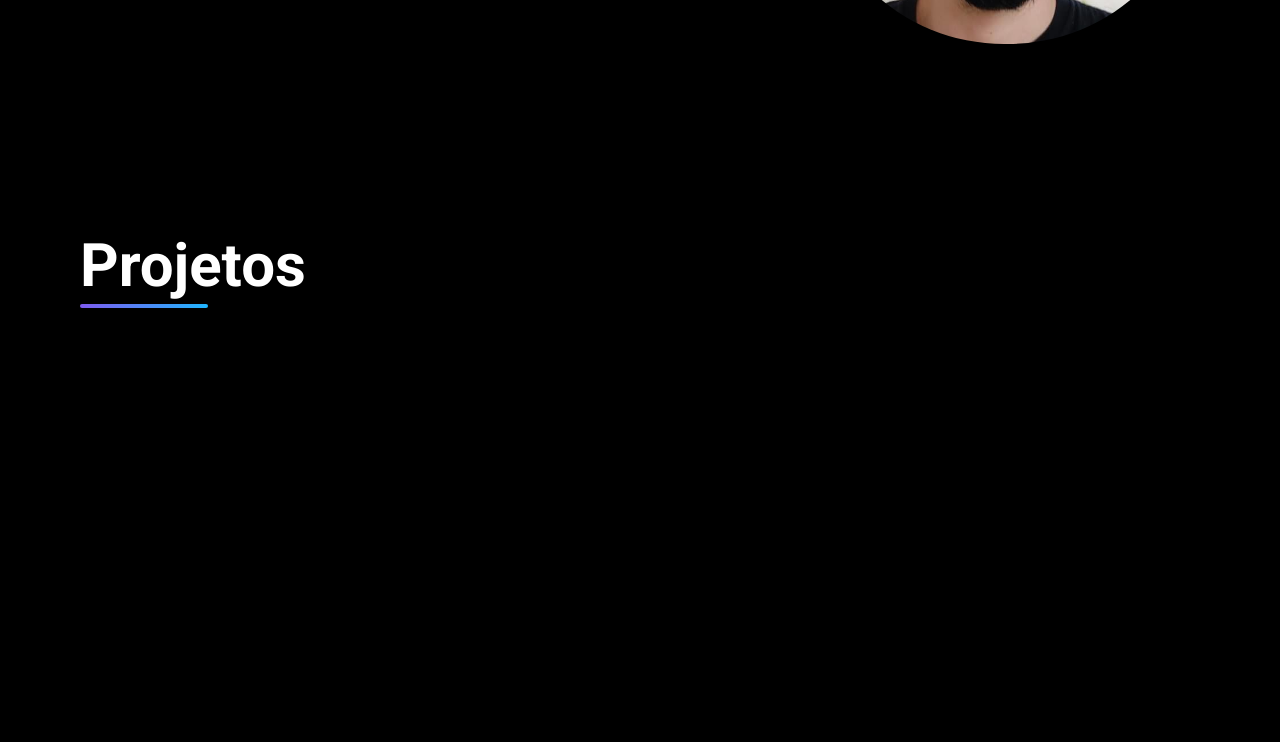
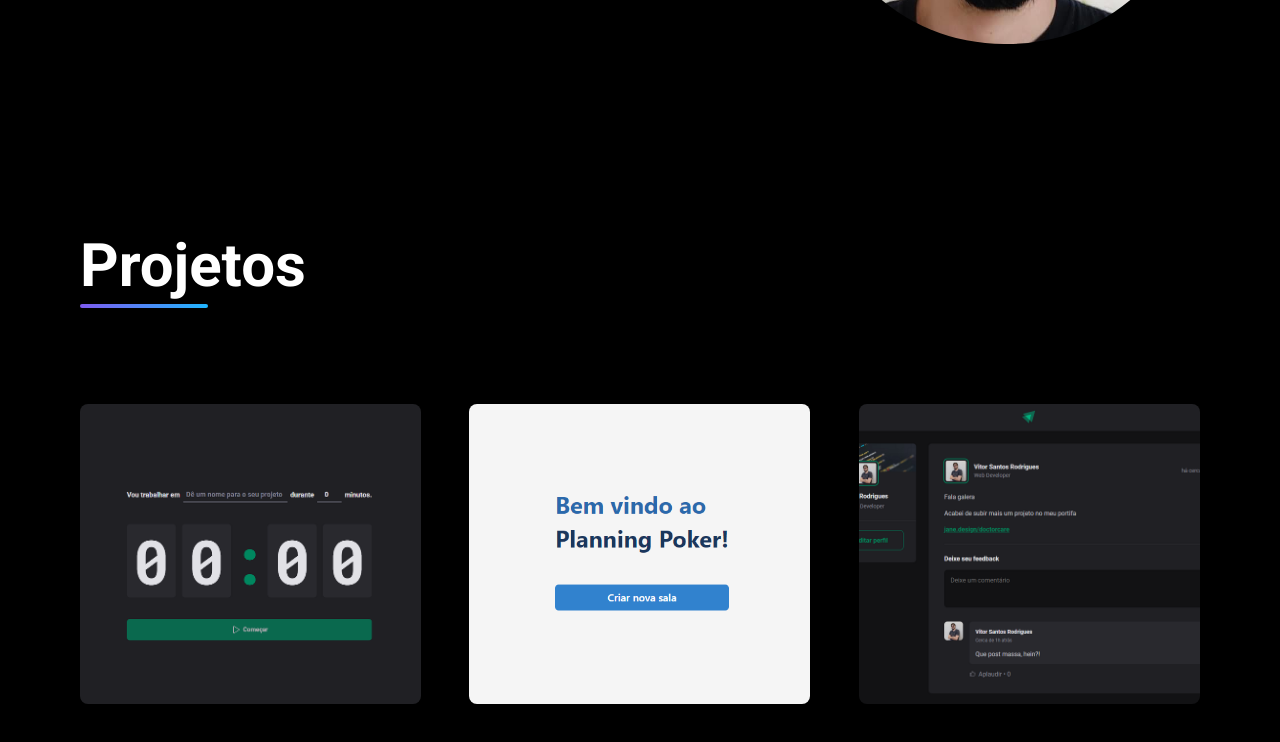
Before and after one commit to virtorodrigues/landing-page-vitor, a Next.js app: page / in a window 1280 px wide. Shown: the part 596-1338 px from the top of the page. Built offline with nearby package versions, Linux system fonts and the light colour scheme.

Commit message:
fix bg img in projects list

```diff
--- a/src/components/Portfolio/components/ProjectDetails/index.tsx
+++ b/src/components/Portfolio/components/ProjectDetails/index.tsx
@@ -37,7 +37,10 @@ export function ProjectDetails({
             stiffness: 800,
             damping: 17,
           }}
-          className={`text-blue font-bold rounded-lg flex items-center justify-center bg-cover bg-center bg-no-repeat hover:bg-[linear-gradient(to_right_bottom,rgba(0,0,0,0.6),rgba(0,0,0,0.6)),url('/${backgroundPath}')] bg-[url('/${backgroundPath}')] hover:cursor-pointer text-5xl`}
+          style={{
+            backgroundImage: `url(${backgroundPath})`,
+          }}
+          className={`text-blue font-bold rounded-lg flex items-center justify-center  bg-cover bg-center hover:cursor-pointer text-5xl`}
         >
           <div className="mt-80 w-full bg-gray-dark text-blue rounded-b-lg text-center text-lg p-2">
             ver mais
@@ -46,7 +49,7 @@ export function ProjectDetails({
       </AlertDialog.Trigger>
       <AlertDialog.Portal>
         <AlertDialog.Overlay className="h-screen w-screen fixed inset-0 bg-[#00000075]" />
-        <AlertDialog.Content className="bg-gray-dark max-w-7xl rounded-lg fixed left-2/4 top-2/4 translate-y-[-50%] translate-x-[-50%] p-10">
+        <AlertDialog.Content className="z-50 bg-gray-dark max-w-7xl rounded-lg fixed left-2/4 top-2/4 translate-y-[-50%] translate-x-[-50%] p-10">
           <AlertDialog.Title className="text-4xl font-bold">
             {name}
           </AlertDialog.Title>
```
